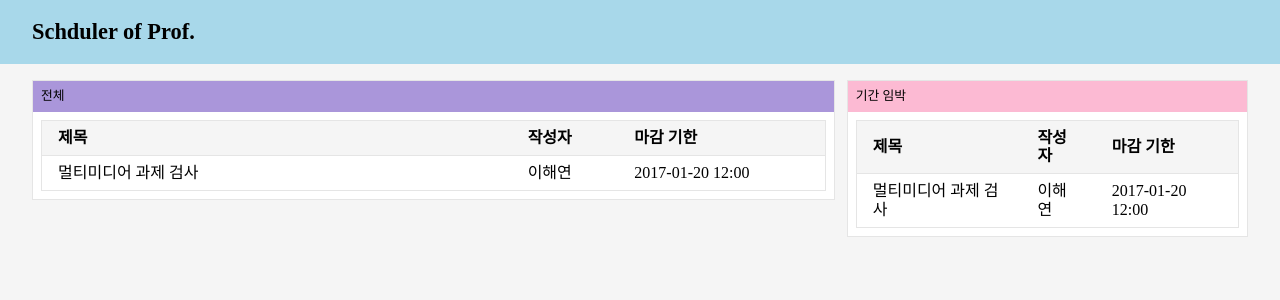
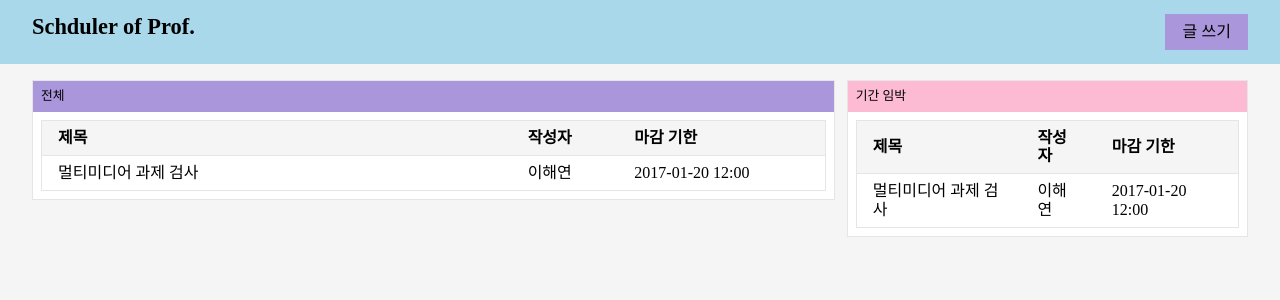
Before and after one commit to kit-se/schduler-for-prof-front, an Angular app: page /main in a window 1280 px wide. Shown: the top 300 px of the page. Built offline with nearby package versions, Linux system fonts and the light colour scheme.

Commit message:
feat(navbar) Make route button for post page

```diff
--- a/src/app/shared/component/navbar/navbar.component.css
+++ b/src/app/shared/component/navbar/navbar.component.css
@@ -1,13 +1,6 @@
 .navbar {
   height: 4rem;
   background-color: #a8d8ea;
-}
-
-.container {
-  display: flex;
-  flex-direction: row;
-  align-items: center;
-  height: 100%;
 }
 
 .brand {
--- a/src/app/shared/component/navbar/navbar.component.html
+++ b/src/app/shared/component/navbar/navbar.component.html
@@ -1,5 +1,6 @@
-<div class="navbar">
-  <div class="container">
-    <p class="brand">Schduler of Prof.</p>
+<div fxLayout="colum" fxLayoutAlign="start center" class="navbar">
+  <div fxLayout="row" fxLayoutAlign="space-between" fxFlex="1 1" class="container">
+      <p class="brand">Schduler of Prof.</p>
+      <button class="btn raised primary" type="button">글 쓰기</button>
   </div>
 </div>
--- a/src/app/shared/component/navbar/navbar.module.ts
+++ b/src/app/shared/component/navbar/navbar.module.ts
@@ -1,10 +1,12 @@
 import { NgModule } from '@angular/core';
 import { CommonModule } from '@angular/common';
 import { NavbarComponent } from './navbar.component';
+import { FlexLayoutModule } from '@angular/flex-layout';
 
 @NgModule({
   imports: [
-    CommonModule
+    CommonModule,
+    FlexLayoutModule
   ],
   declarations: [NavbarComponent],
   exports: [NavbarComponent]
```
